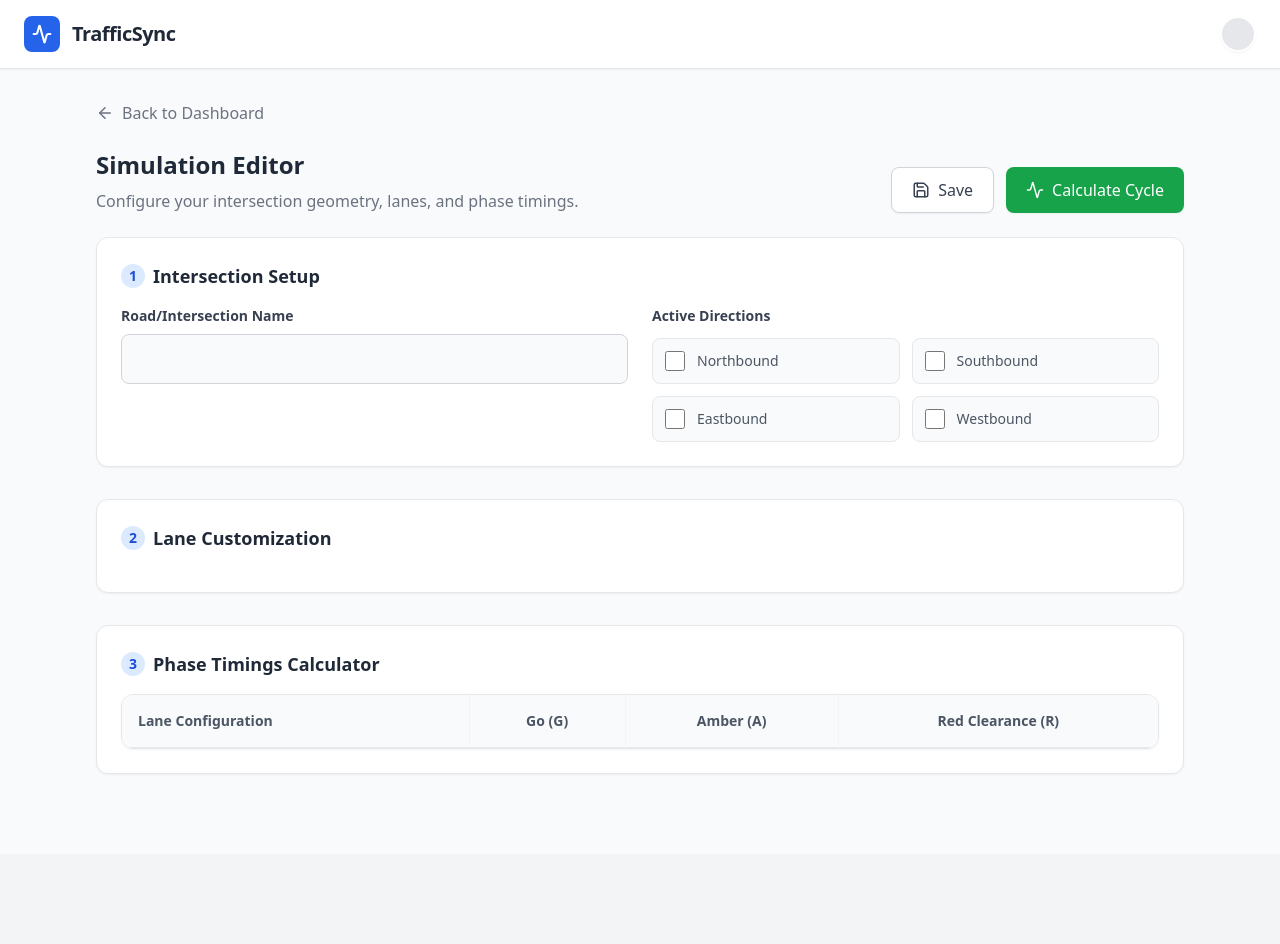
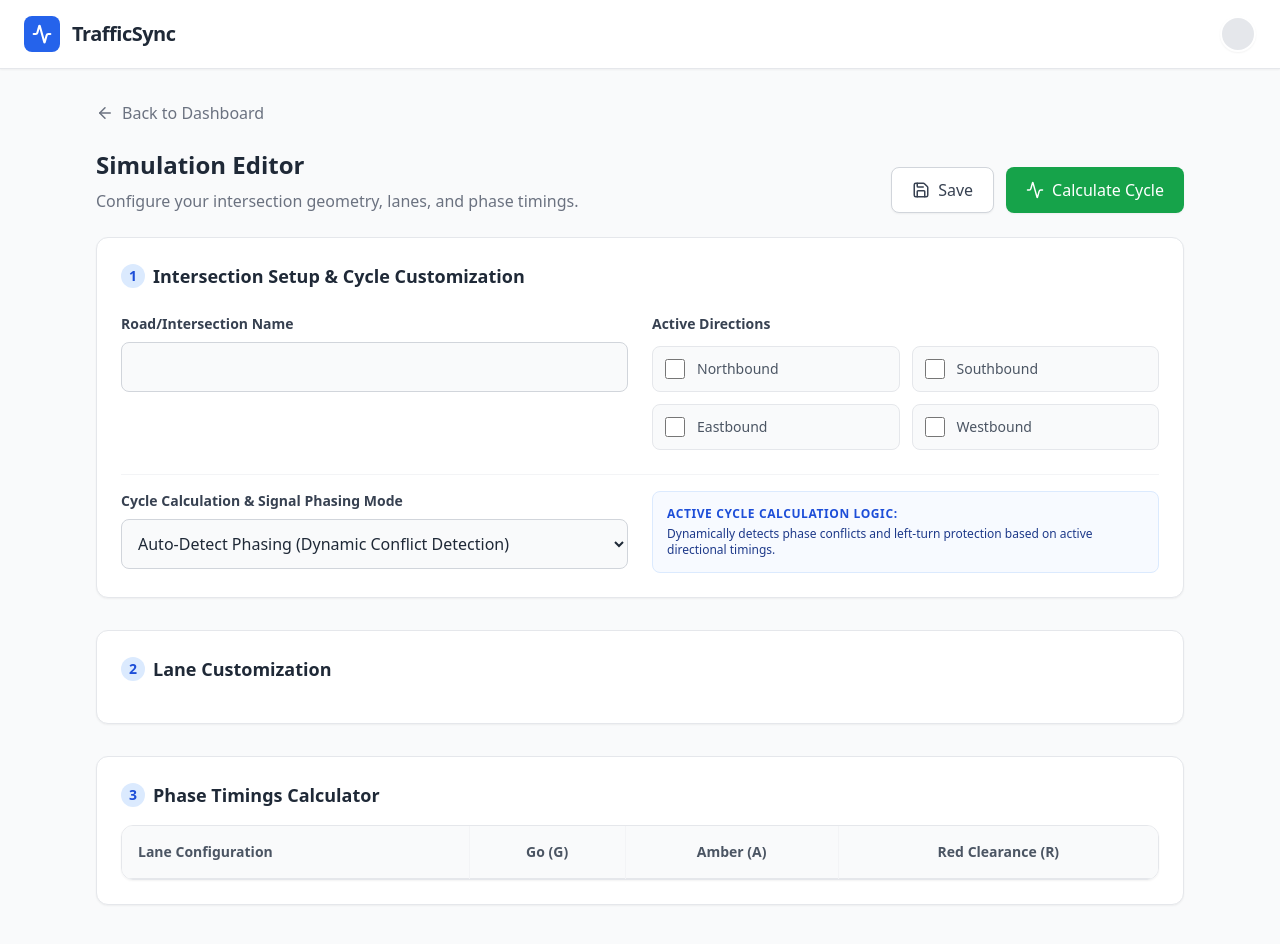
Before and after one commit to danlenoon/TrafficSync, a React (Vite) app in the folder client/: page /editor in a window 1280 px wide. Shown: the top 944 px of the page. Before the commit the page ends 854 px from the top, so only its background shows below. Built offline with nearby package versions, Linux system fonts and the light colour scheme.

Commit message:
feat(setup): add cycle calculation mode selector and custom cycle length input

```diff
--- a/client/src/components/organisms/SetupSection.jsx
+++ b/client/src/components/organisms/SetupSection.jsx
@@ -2,14 +2,20 @@ import React, { useContext } from 'react';
 import { SimulationContext } from '../../SimulationContext';
 
 export default function SetupSection() {
-  const { roadName, setRoadName, directions, toggleDirection } = useContext(SimulationContext);
+  const {
+    roadName, setRoadName,
+    directions, toggleDirection,
+    cycleMode, setCycleMode,
+    customCycleLength, setCustomCycleLength
+  } = useContext(SimulationContext);
 
   return (
-    <section className="bg-white p-6 rounded-xl border border-gray-200 shadow-sm">
-      <h2 className="text-lg font-bold text-gray-800 mb-4 flex items-center gap-2">
+    <section className="bg-white p-6 rounded-xl border border-gray-200 shadow-sm space-y-6">
+      <h2 className="text-lg font-bold text-gray-800 flex items-center gap-2">
         <span className="bg-blue-100 text-blue-700 w-6 h-6 rounded-full flex items-center justify-center text-sm">1</span>
-        Intersection Setup
+        Intersection Setup & Cycle Customization
       </h2>
+
       <div className="grid grid-cols-1 md:grid-cols-2 gap-6">
         <div>
           <label className="block text-sm font-bold text-gray-700 mb-2">Road/Intersection Name</label>
@@ -20,6 +26,7 @@ export default function SetupSection() {
             className="w-full border border-gray-300 rounded-lg p-3 focus:outline-none focus:ring-2 focus:ring-blue-500 focus:border-blue-500 bg-gray-50 text-gray-800 font-medium"
           />
         </div>
+
         <div>
           <label className="block text-sm font-bold text-gray-700 mb-3">Active Directions</label>
           <div className="grid grid-cols-2 gap-3">
@@ -37,6 +44,53 @@ export default function SetupSection() {
           </div>
         </div>
       </div>
+
+      {/* Cycle Phasing Mode & Customization */}
+      <div className="pt-4 border-t border-gray-100 grid grid-cols-1 md:grid-cols-2 gap-6 items-start">
+        <div>
+          <label className="block text-sm font-bold text-gray-700 mb-2">Cycle Calculation & Signal Phasing Mode</label>
+          <select
+            value={cycleMode}
+            onChange={e => setCycleMode(e.target.value)}
+            className="w-full border border-gray-300 rounded-lg p-3 focus:outline-none focus:ring-2 focus:ring-blue-500 focus:border-blue-500 bg-gray-50 text-gray-800 font-medium"
+          >
+            <option value="auto">Auto-Detect Phasing (Dynamic Conflict Detection)</option>
+            <option value="delrosario">4-Way Dual-Protected Lefts (Del Rosario Standard)</option>
+            <option value="clark">T-Intersection Concurrent Flow (Clark x Friendship Standard)</option>
+            <option value="custom">Custom Manual Cycle Length (User Overridden)</option>
+          </select>
+        </div>
+
+        {cycleMode === 'custom' ? (
+          <div>
+            <label className="block text-sm font-bold text-gray-700 mb-2">Custom Total Cycle Length (Seconds)</label>
+            <div className="flex items-center gap-3">
+              <input
+                type="number"
+                min="10"
+                max="1200"
+                value={customCycleLength || ''}
+                onChange={e => setCustomCycleLength(e.target.value)}
+                className="w-full border border-blue-400 rounded-lg p-3 font-bold text-blue-900 bg-blue-50/30 focus:ring-2 focus:ring-blue-500 focus:outline-none"
+              />
+              <span className="font-bold text-gray-500 text-sm">sec</span>
+            </div>
+          </div>
+        ) : (
+          <div className="p-3.5 bg-blue-50/50 border border-blue-100 rounded-lg text-xs text-blue-900 space-y-1">
+            <span className="font-bold uppercase tracking-wider block text-blue-700">Active Cycle Calculation Logic:</span>
+            {cycleMode === 'delrosario' && (
+              <p>Models a 4-way intersection with isolated protected left-turn phases (e.g. Del Rosario - 345s cycle standard).</p>
+            )}
+            {cycleMode === 'clark' && (
+              <p>Models a T-intersection with concurrent arterial and side-street movement flows (e.g. Clark x Friendship - 175s cycle standard).</p>
+            )}
+            {cycleMode === 'auto' && (
+              <p>Dynamically detects phase conflicts and left-turn protection based on active directional timings.</p>
+            )}
+          </div>
+        )}
+      </div>
     </section>
   );
 }
```
